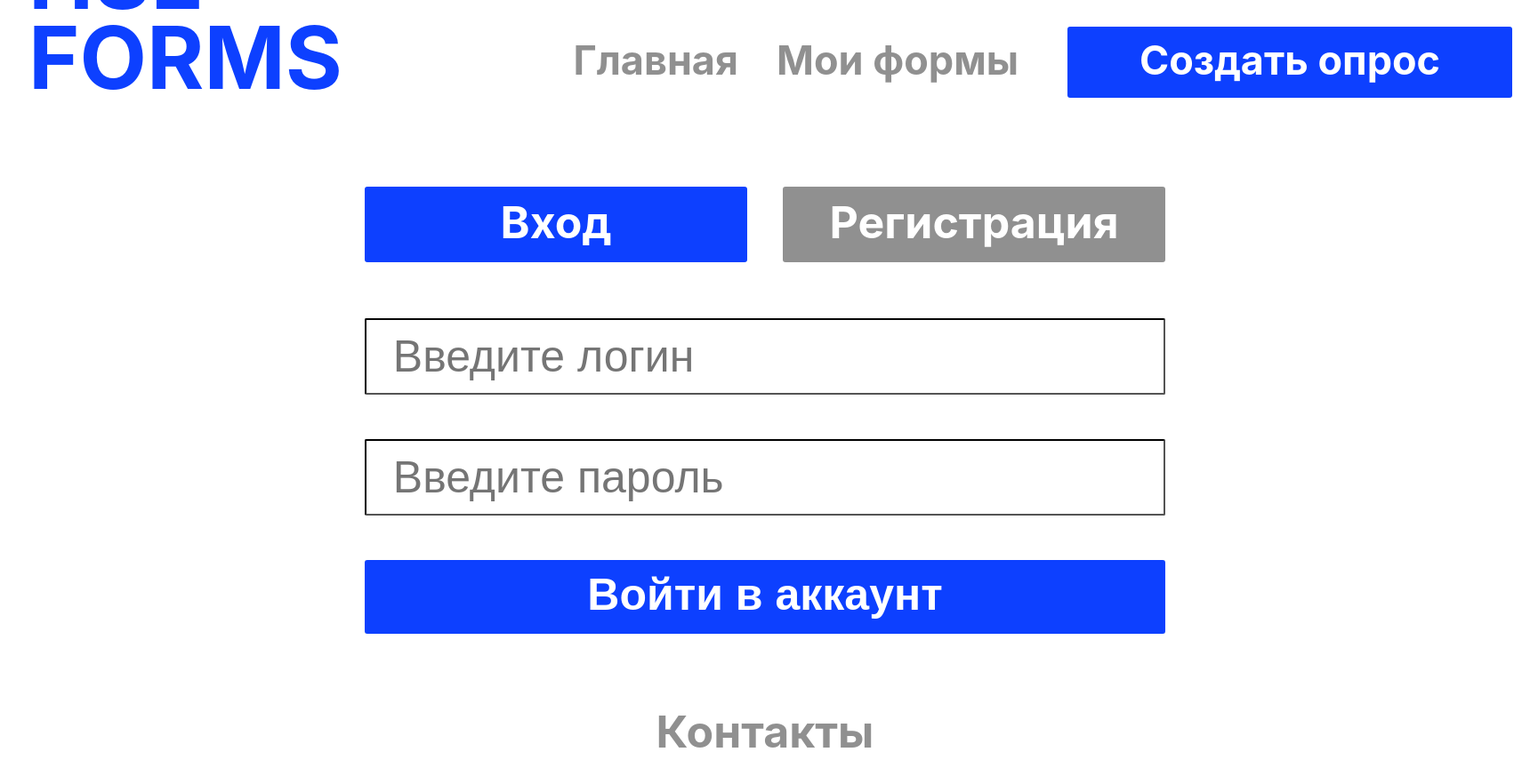
After one commit to davletbaevtr/hseforms, a Django app: page /accounts/login/ in a window 1720 px wide. The commit adds this page. Shown: the whole page at 89% size. Run offline with Django 4.2, Linux system fonts and the light colour scheme.

Commit message:
add registration.beta1 noname_td

```diff
--- a/djangoProject/djangoProject/settings.py
+++ b/djangoProject/djangoProject/settings.py
@@ -11,6 +11,8 @@ https://docs.djangoproject.com/en/4.2/ref/settings/
 """
 
 from pathlib import Path
+
+from django.urls import reverse_lazy
 
 # Build paths inside the project like this: BASE_DIR / 'subdir'.
 BASE_DIR = Path(__file__).resolve().parent.parent
@@ -105,7 +107,7 @@ AUTH_PASSWORD_VALIDATORS = [
 # Internationalization
 # https://docs.djangoproject.com/en/4.2/topics/i18n/
 
-LANGUAGE_CODE = 'en-us'
+LANGUAGE_CODE = 'ru'
 
 TIME_ZONE = 'UTC'
 
@@ -127,3 +129,5 @@ STATICFILES_DIRS = [
 # https://docs.djangoproject.com/en/4.2/ref/settings/#default-auto-field
 
 DEFAULT_AUTO_FIELD = 'django.db.models.BigAutoField'
+
+LOGIN_REDIRECT_URL = reverse_lazy("main:myforms")
--- a/djangoProject/djangoProject/urls.py
+++ b/djangoProject/djangoProject/urls.py
@@ -1,19 +1,3 @@
-"""
-URL configuration for djangoProject project.
-
-The `urlpatterns` list routes URLs to views. For more information please see:
-    https://docs.djangoproject.com/en/4.2/topics/http/urls/
-Examples:
-Function views
-    1. Add an import:  from my_app import views
-    2. Add a URL to urlpatterns:  path('', views.home, name='home')
-Class-based views
-    1. Add an import:  from other_app.views import Home
-    2. Add a URL to urlpatterns:  path('', Home.as_view(), name='home')
-Including another URLconf
-    1. Import the include() function: from django.urls import include, path
-    2. Add a URL to urlpatterns:  path('blog/', include('blog.urls'))
-"""
 from django.contrib import admin
 from django.urls import path, include
 
@@ -21,6 +5,7 @@ from django.conf import settings
 from django.conf.urls.static import static
 
 urlpatterns = [
-    path('admin/', admin.site.urls),
-    path('', include('main.urls'))
+    path('admin/', admin.site.urls, name='admin'),
+    path('', include('main.urls')),
+    path('accounts/', include("django.contrib.auth.urls")),
 ] + static(settings.STATIC_URL, document_root=settings.STATIC_ROOT)
--- a/djangoProject/main/urls.py
+++ b/djangoProject/main/urls.py
@@ -1,23 +1,7 @@
-"""
-URL configuration for djangoProject project.
-
-The `urlpatterns` list routes URLs to views. For more information please see:
-    https://docs.djangoproject.com/en/4.2/topics/http/urls/
-Examples:
-Function views
-    1. Add an import:  from my_app import views
-    2. Add a URL to urlpatterns:  path('', views.home, name='home')
-Class-based views
-    1. Add an import:  from other_app.views import Home
-    2. Add a URL to urlpatterns:  path('', Home.as_view(), name='home')
-Including another URLconf
-    1. Import the include() function: from django.urls import include, path
-    2. Add a URL to urlpatterns:  path('blog/', include('blog.urls'))
-"""
 from django.urls import path
 from . import views
 
 urlpatterns = [
-    path('', views.main),
-    path('myforms', views.myforms),
+    path('', views.main, name='main'),
+    path('myforms', views.myforms, name='myforms'),
 ]
--- a/djangoProject/main/views.py
+++ b/djangoProject/main/views.py
@@ -1,10 +1,12 @@
 from django.shortcuts import render
+from django.contrib.auth.decorators import login_required
 
 
 def main(request):
     return render(request, 'main/main.html')
 
 
+@login_required
 def myforms(request):
     # проверка авторизован или нет
     # если нет то идет на auth
--- a/djangoProject/static/main/css/main.css
+++ b/djangoProject/static/css/layout.css
@@ -110,7 +110,6 @@ footer {
     text-align: center;
     font-size: 50px;
     padding-top: 100px;
-    font-weight: bold;
     white-space: nowrap;
     padding-bottom: 100px;
 }
@@ -122,25 +121,33 @@ main {
     flex: 1;
 }
 
-.createButton {
+.ButtonText {
     display: flex;
     flex-direction: column;
-    justify-content: center;
     align-items: center;
     border-radius: 3px;
+    background-color: #909090;
+    color: white;
+    font-weight: bold;
+    text-decoration: none;
+    font-size: 50px;
+    padding: 10px 0 15px 0;
+}
+
+.SelectButton {
     background-color: #0d40ff;
-    color: white;
+}
+
+.createButton {
     min-width: 700px;
     width: 800px;
-    font-weight: bold;
-    text-decoration: none;
-    padding: 10px 0 15px 0;
-    font-size: 50px;
 }
 
-.create {
+.Button {
     display: flex;
     justify-content: center;
+    padding: 0;
+    border: none;
 }
 
 .contacts {
--- /dev/null
+++ b/djangoProject/static/css/login.css
@@ -0,0 +1,41 @@
+form {
+    display: flex;
+    align-content: center;
+    flex-wrap: wrap;
+    flex-direction: column;
+}
+
+.LoginButton {
+    width: 900px;
+    min-width: 800px;
+}
+
+.FormField {
+    display: flex;
+    width: 900px;
+    min-width: 800px;
+    flex-direction: column;
+    padding-bottom: 50px;
+}
+
+.Input {
+    height: 80px;
+    font-size: 50px;
+    font-weight: normal;
+    text-decoration: none;
+    border-radius: 2px;
+    border-color: black;
+    border-image: none;
+}
+
+.AuthButtons {
+    display: flex;
+    justify-content: space-between;
+    width: 900px;
+    align-self: center;
+    padding: 100px 0 63px 0;
+}
+
+.AuthRegButtonText {
+    width: 430px;
+}
--- a/djangoProject/templates/main/layout.html
+++ b/djangoProject/templates/layout.html
@@ -4,9 +4,10 @@
 <head>
     <meta charset="UTF-8">
     <title>
-        {% block title %} {% endblock %}
+        {% block title %}{% endblock %}
     </title>
-    <link rel="stylesheet" href="{% static 'main/css/main.css' %}">
+    <link rel="stylesheet" href="{% static 'css/layout.css' %}">
+    {% block head %}{% endblock %}
 </head>
 
 <body>
@@ -38,7 +39,7 @@
 </div>
 
 <main>
-    {% block section %} {% endblock %}
+    {% block section %}{% endblock %}
 </main>
 <footer>
     <a class="contacts" href="/contacts">
--- a/djangoProject/templates/main/myforms.html
+++ b/djangoProject/templates/main/myforms.html
@@ -1,4 +1,4 @@
-{% extends 'main/layout.html' %}
+{% extends 'layout.html' %}
 
 {% block title %}Мои формы{% endblock %}
 
--- /dev/null
+++ b/djangoProject/templates/registration/login.html
@@ -0,0 +1,40 @@
+{% extends 'layout.html' %}
+{% load static %}
+
+{% block title %}
+    Вход
+{% endblock %}
+
+{% block head %}
+    <link rel="stylesheet" href="{% static 'css/login.css' %}">
+{% endblock %}
+
+{% block section %}
+    <div class="AuthButtons">
+        <div class="Button">
+            <a class="ButtonText SelectButton AuthRegButtonText">
+                Вход
+            </a>
+        </div>
+        <div class="Button">
+            <a class="ButtonText AuthRegButtonText">
+                Регистрация
+            </a>
+        </div>
+    </div>
+    <form class="" method="post">
+        {% csrf_token %}
+        <div class="FormField">
+            <input class="Input" type="text" name="username" id="username" placeholder="  Введите логин">
+        </div>
+        <div class="FormField">
+            <input class="Input" type="password" name="password" id="pwd" placeholder="  Введите пароль">
+        </div>
+        <button class="Button">
+            <a class="ButtonText SelectButton LoginButton">
+                Войти в аккаунт
+            </a>
+        </button>
+        {{ form.errors }}
+    </form>
+{% endblock %}
```
Also changed, not shown: djangoProject/templates/main/main.html (+4 -4 lines), djangoProject/static/main/media/HseForms.svg (deleted).
